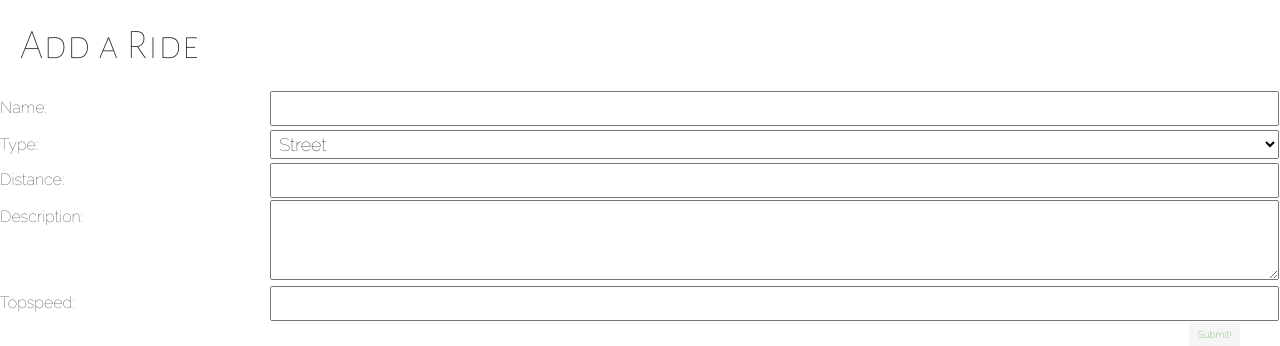
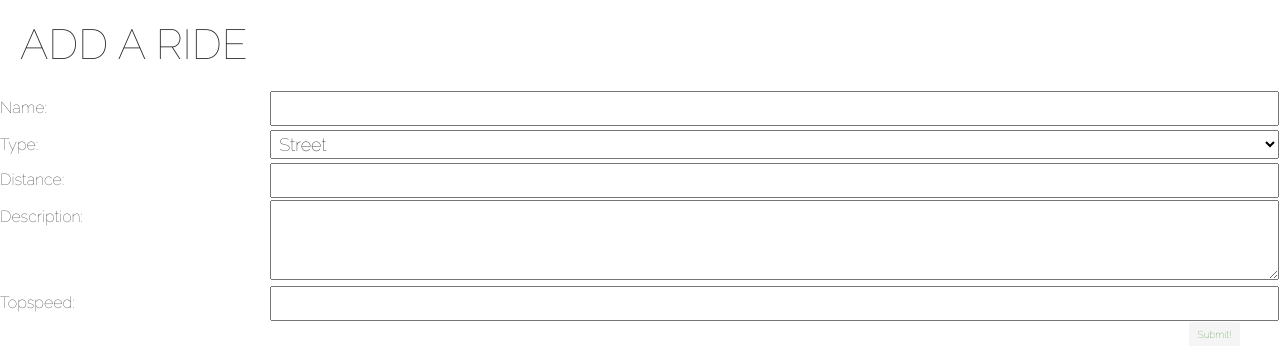
Before and after one commit to sforesi/clutch_up, a Django app: page /trips/create/ in a window 1280 px wide. Shown: the part 84-430 px from the top of the page. Run offline with Django 3.2, Linux system fonts and the light colour scheme; the visitor is signed in with stand-in values (Sample User, id 1); some libraries are stand-ins or nearby versions.

Commit message:
update font styling for h1 in form.css

```diff
--- a/main_app/static/css/form.css
+++ b/main_app/static/css/form.css
@@ -13,6 +13,10 @@ table {
   padding: 0 40px;
   width: 100%;
   border-spacing: 0 20px;
+}
+
+h1 {
+  font-family: 'Raleway', sans-serif;
 }
 
 th {
--- a/main_app/templates/main_app/trip_form.html
+++ b/main_app/templates/main_app/trip_form.html
@@ -8,7 +8,7 @@
 {% block content %}
 <body>
   <div class="page-header">
-    <h1>Add a Ride</h1>
+    <h1>ADD A RIDE</h1>
       {% comment %} <img src="{% static 'images/nav-icon.png' %}" alt="Navigation Icon" {% endcomment %}
   </div>
   <form action="" method="post" class="form-container">
```
